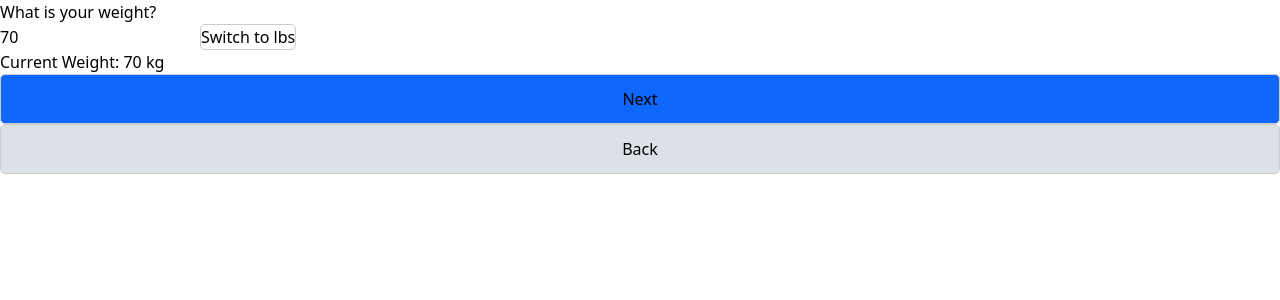
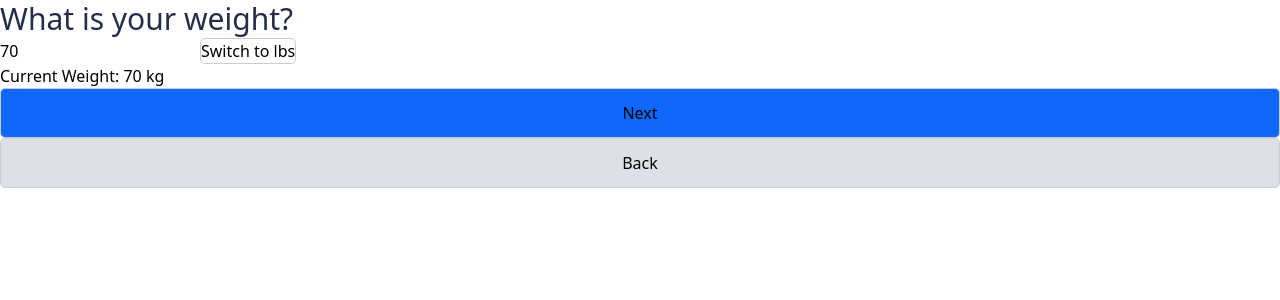
Before and after one commit to HUSS41N/jivi, a React (Vite) app: page / in a window 1280 px wide. Both pictures are taken after a click on the button "Next". Shown: the top 300 px of the page. Built offline with nearby package versions, Linux system fonts and the light colour scheme.

Commit message:
Header ui updated

```diff
--- a/src/components/VoiceRecorder/VoiceRecorder.jsx
+++ b/src/components/VoiceRecorder/VoiceRecorder.jsx
@@ -104,7 +104,7 @@ const VoiceRecorder = ({ setRecordedData }) => {
 
   return (
     <div className="">
-      <h1>Record your custom message. 🎙️</h1>
+      <h1 className="text-xl font-bold details-header">Record your custom message.</h1>
       <div
         ref={waveformRef}
         className="wavesurfer"
--- a/src/components/WeightSelector/WeightSelector.jsx
+++ b/src/components/WeightSelector/WeightSelector.jsx
@@ -26,8 +26,8 @@ const WeightSelector = ({
   };
 
   return (
-    <div className="flex flex-col items-center space-y-4 p-4">
-      <h1 className="text-xl font-bold">What is your weight?</h1>
+    <div className="flex flex-col space-y-4">
+      <h1 className="text-xl font-bold details-header">What is your weight?</h1>
       <input
         type="number"
         value={currentWeight}
--- a/src/pages/details/details.scss
+++ b/src/pages/details/details.scss
@@ -10,5 +10,6 @@
 }
 .details-header{
   color: #242E49;
-  font-size: 42px;
+  font-size: 30px !important;
+  line-height: 38px !important;
 }
```
